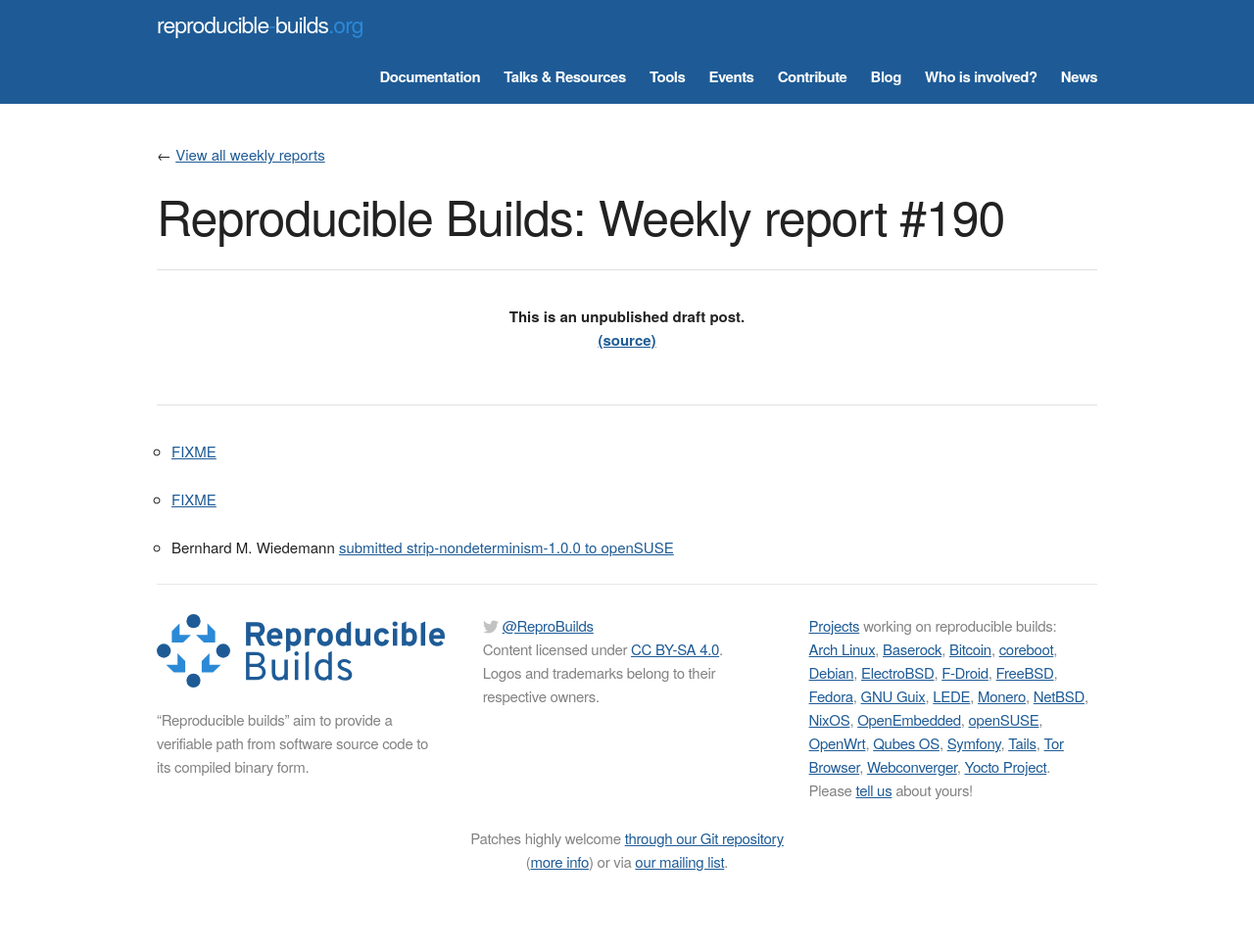
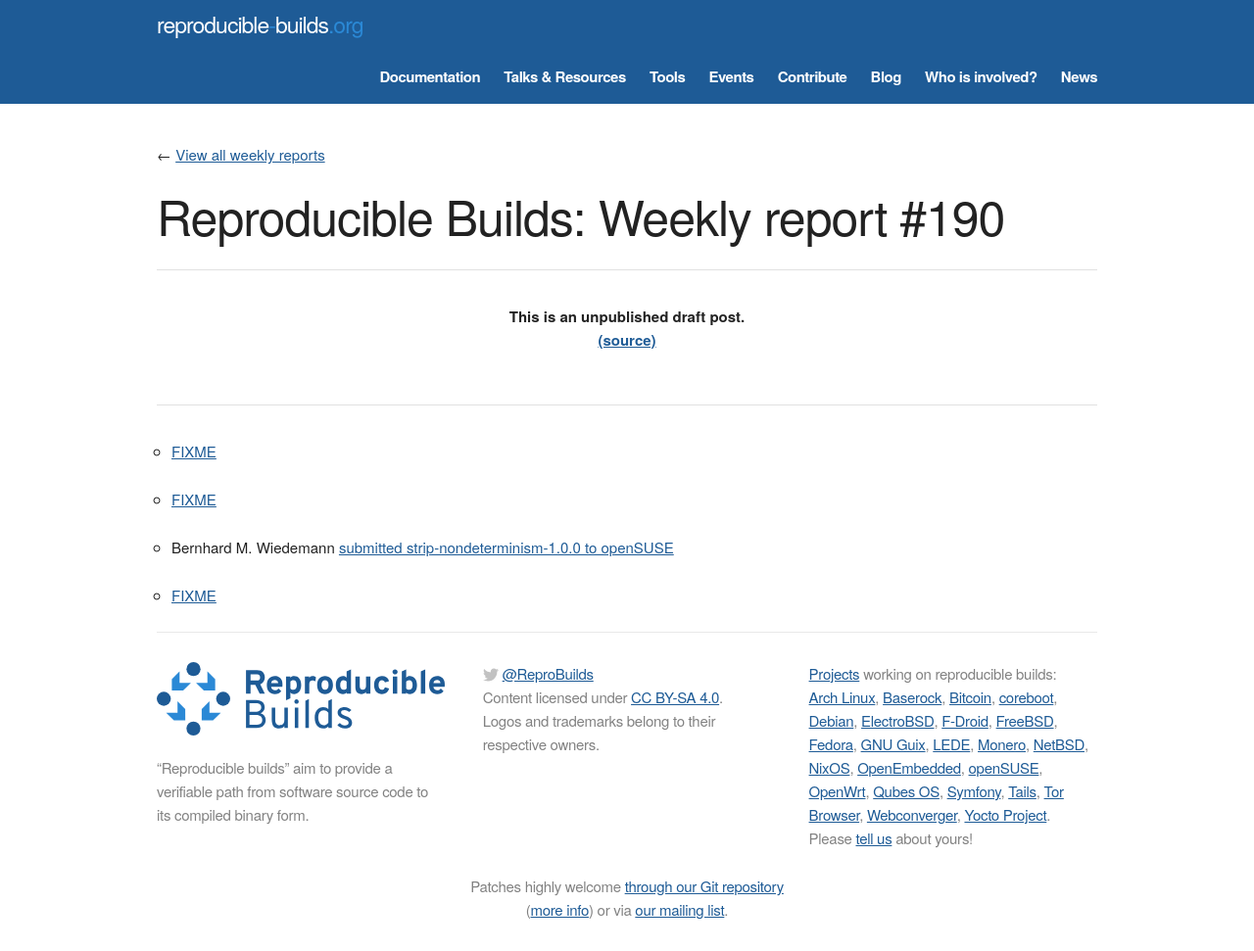
Before and after one commit to prototypefund/reproducible-website, a Jekyll site: the page built from _blog/posts/190.md, in a window 1280 px wide. Shown: the whole page at 98% size. Built offline with Jekyll 4.4.1, drawn with Linux system fonts in a browser that asks for light colours; some web fonts are replaced; before the commit the page ends 922 px from its top, so only the background shows below that.

Commit message:
190 += https://vdwaa.nl/arch-reproducible-build-summit-18.html#arch-reproducible-build-summit-18

```diff
--- a/_blog/posts/190.md
+++ b/_blog/posts/190.md
@@ -8,3 +8,5 @@
 * [FIXME](https://salsa.debian.org/lintian/lintian/commit/4aaab6b1c5dd2f4e6da498d15713180e4aa68c76)
 
 * Bernhard M. Wiedemann [submitted strip-nondeterminism-1.0.0 to openSUSE](https://build.opensuse.org/request/show/658688)
+
+* [FIXME](https://vdwaa.nl/arch-reproducible-build-summit-18.html#arch-reproducible-build-summit-18)
```
